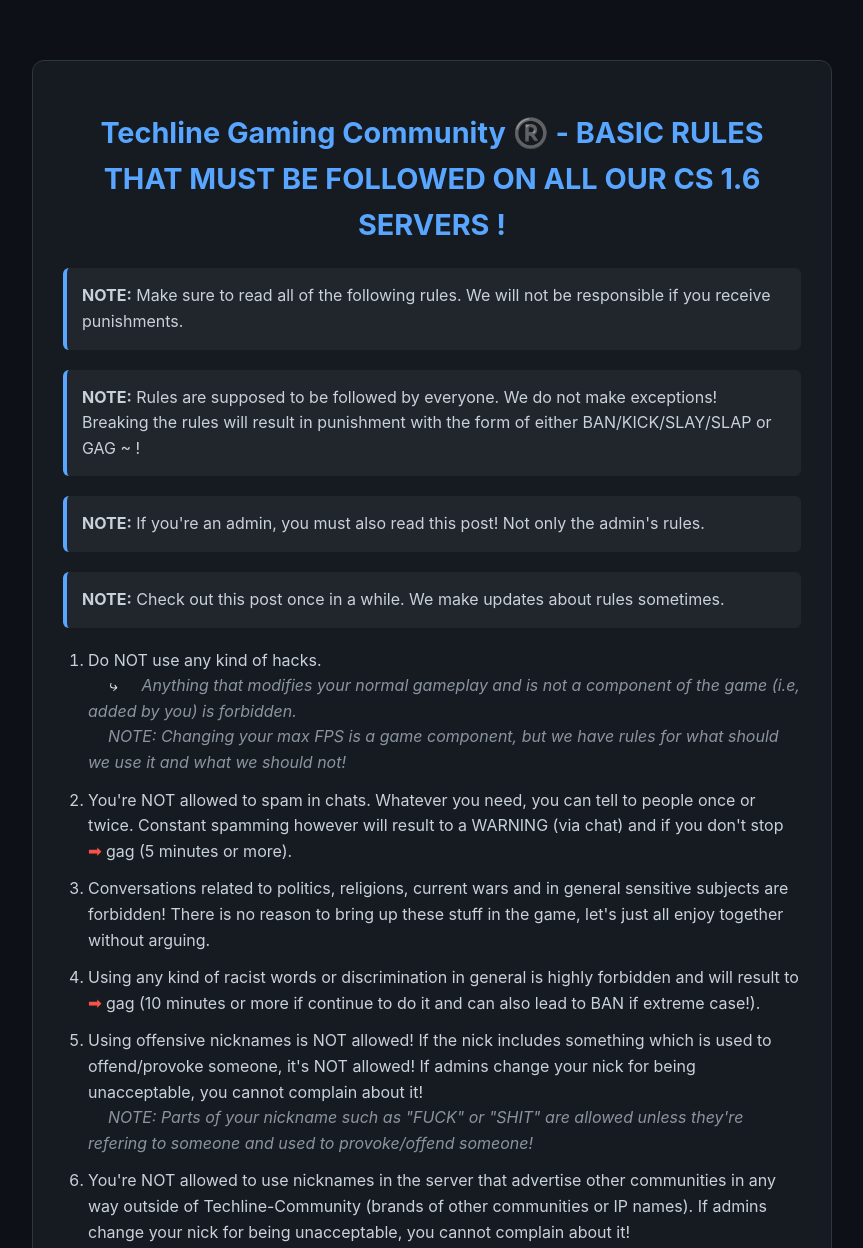
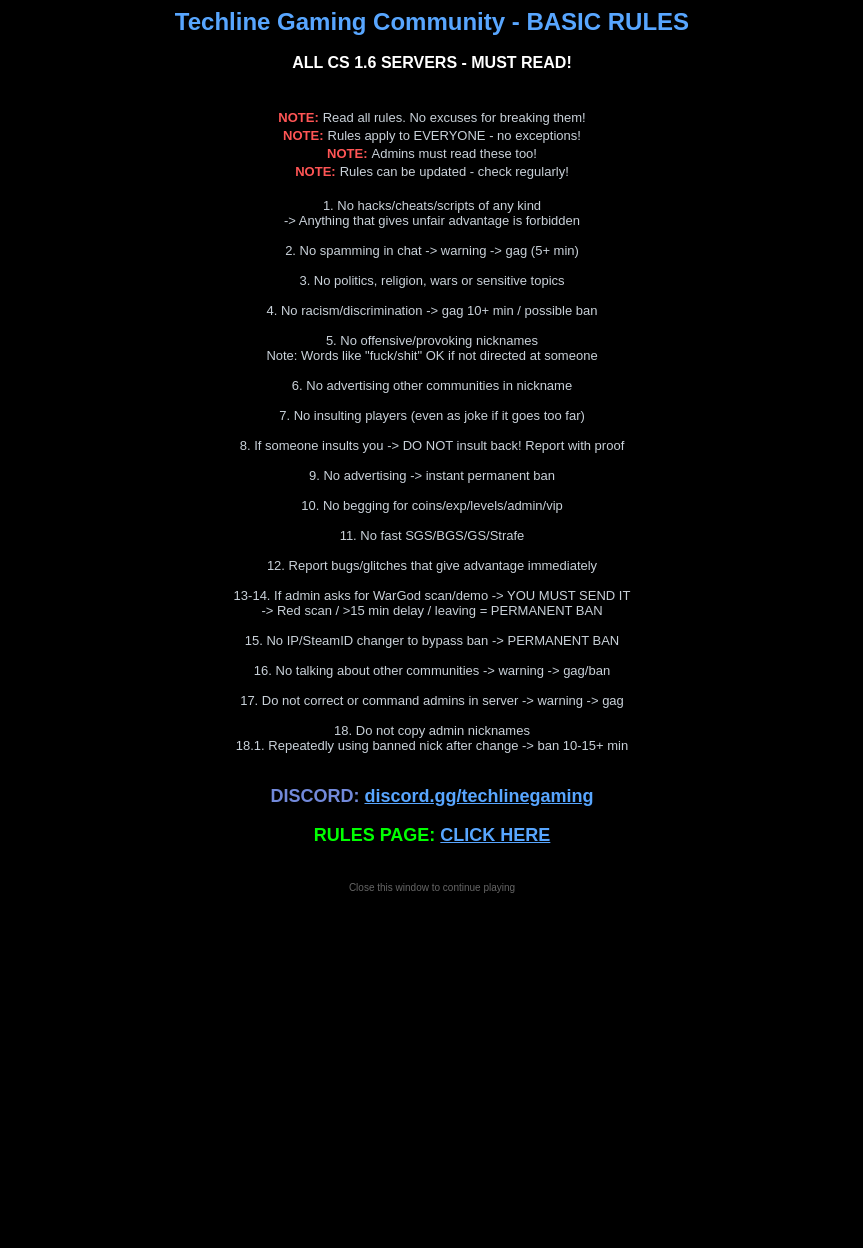
Before and after one commit to Eivor-ev/techline.github.io, a plain HTML site: page index.html in a window 1280 px wide. Shown: the top 1248 px of the page, without its empty margins (208-1071 px from the left). After the commit the page ends 901 px from the top, so only its background shows below. Drawn offline with Linux system fonts and the light colour scheme.

Commit message:
Update index.html

```diff
--- a/index.html
+++ b/index.html
@@ -1,162 +1,66 @@
-<!DOCTYPE html>
-<html lang="en">
+<html>
 <head>
-  <meta charset="UTF-8" />
-  <meta name="viewport" content="width=device-width, initial-scale=1.0"/>
-  <title>Techline Gaming Community Rules</title>
-  <style>
-    body {
-      font-family: -apple-system, BlinkMacSystemFont, "Segoe UI", Roboto, Oxygen-Sans, Ubuntu, Cantarell, sans-serif;
-      background: #0d1117;
-      color: #c9d1d9;
-      line-height: 1.6;
-      max-width: 800px;
-      margin: 40px auto;
-      padding: 20px;
-    }
-    h1 {
-      color: #58a6ff;
-      text-align: center;
-      font-size: 1.8em;
-    }
-    h2 {
-      color: #f0f6fc;
-      border-bottom: 1px solid #30363d;
-      padding-bottom: 10px;
-    }
-    ol, ul {
-      padding-left: 25px;
-    }
-    li {
-      margin: 12px 0;
-    }
-    .note {
-      background: #21262d;
-      border-left: 4px solid #58a6ff;
-      padding: 15px;
-      margin: 20px 0;
-      border-radius: 6px;
-    }
-    .rule-sub {
-      margin-left: 20px;
-      font-style: italic;
-      color: #8b949e;
-    }
-    .punishment {
-      color: #f85149;
-      font-weight: bold;
-    }
-    a {
-      color: #58a6ff;
-      text-decoration: none;
-    }
-    a:hover {
-      text-decoration: underline;
-    }
-    .discord {
-      text-align: center;
-      font-size: 1.2em;
-      margin-top: 40px;
-      padding: 20px;
-      background: #21262d;
-      border-radius: 12px;
-      border: 1px solid #30363d;
-    }
-    .container {
-      background: #161b22;
-      padding: 30px;
-      border-radius: 12px;
-      border: 1px solid #30363d;
-    }
-    .arrow-sub {
-      color: #f0f6fc;
-    }
-    .arrow-punish {
-      color: #f85149;
-    }
-  </style>
+<title>Techline Gaming Community Rules</title>
 </head>
-<body>
-  <div class="container">
-    <h1>Techline Gaming Community ®️ - BASIC RULES THAT MUST BE FOLLOWED ON ALL OUR CS 1.6 SERVERS !</h1>
+<body bgcolor="#000000" text="#c9d1d9" link="#58a6ff" vlink="#58a6ff" alink="#58a6ff">
+<center>
+<font face="Arial" size="5" color="#58a6ff"><b>Techline Gaming Community - BASIC RULES</b></font>
+<br><br>
+<font face="Arial" size="3" color="#ffffff"><b>ALL CS 1.6 SERVERS - MUST READ!</b></font>
+<br><br><br>
 
-    <div class="note">
-      <strong>NOTE:</strong> Make sure to read all of the following rules. We will not be responsible if you receive punishments.
-    </div>
+<font face="Arial" size="2" color="#ff5555"><b>NOTE:</b></font> <font face="Arial" size="2">Read all rules. No excuses for breaking them!</font><br>
+<font face="Arial" size="2" color="#ff5555"><b>NOTE:</b></font> <font face="Arial" size="2">Rules apply to EVERYONE - no exceptions!</font><br>
+<font face="Arial" size="2" color="#ff5555"><b>NOTE:</b></font> <font face="Arial" size="2">Admins must read these too!</font><br>
+<font face="Arial" size="2" color="#ff5555"><b>NOTE:</b></font> <font face="Arial" size="2">Rules can be updated - check regularly!</font>
+<br><br>
 
-    <div class="note">
-      <strong>NOTE:</strong> Rules are supposed to be followed by everyone. We do not make exceptions! Breaking the rules will result in punishment with the form of either BAN/KICK/SLAY/SLAP or GAG ~ !
-    </div>
+<font face="Arial" size="2">
+1. No hacks/cheats/scripts of any kind<br>
+   -> Anything that gives unfair advantage is forbidden<br><br>
 
-    <div class="note">
-      <strong>NOTE:</strong> If you're an admin, you must also read this post! Not only the admin's rules.
-    </div>
+2. No spamming in chat -> warning -> gag (5+ min)<br><br>
 
-    <div class="note">
-      <strong>NOTE:</strong> Check out this post once in a while. We make updates about rules sometimes.
-    </div>
+3. No politics, religion, wars or sensitive topics<br><br>
 
-    <ol>
-      <li>Do NOT use any kind of hacks.<br>
-        <span class="rule-sub arrow-sub">⤷ </span><span class="rule-sub">Anything that modifies your normal gameplay and is not a component of the game (i.e, added by you) is forbidden.</span><br>
-        <span class="rule-sub">NOTE: Changing your max FPS is a game component, but we have rules for what should we use it and what we should not!</span>
-      </li>
+4. No racism/discrimination -> gag 10+ min / possible ban<br><br>
 
-      <li>You're NOT allowed to spam in chats. Whatever you need, you can tell to people once or twice. Constant spamming however will result to a WARNING (via chat) and if you don't stop <span class="punishment arrow-punish">➟</span> gag (5 minutes or more).</li>
+5. No offensive/provoking nicknames<br>
+   Note: Words like "fuck/shit" OK if not directed at someone<br><br>
 
-      <li>Conversations related to politics, religions, current wars and in general sensitive subjects are forbidden! There is no reason to bring up these stuff in the game, let's just all enjoy together without arguing.</li>
+6. No advertising other communities in nickname<br><br>
 
-      <li>Using any kind of racist words or discrimination in general is highly forbidden and will result to <span class="punishment arrow-punish">➟</span> gag (10 minutes or more if continue to do it and can also lead to BAN if extreme case!).</li>
+7. No insulting players (even as joke if it goes too far)<br><br>
 
-      <li>Using offensive nicknames is NOT allowed! If the nick includes something which is used to offend/provoke someone, it's NOT allowed! If admins change your nick for being unacceptable, you cannot complain about it!<br>
-        <span class="rule-sub">NOTE: Parts of your nickname such as "FUCK" or "SHIT" are allowed unless they're refering to someone and used to provoke/offend someone!</span>
-      </li>
+8. If someone insults you -> DO NOT insult back! Report with proof<br><br>
 
-      <li>You're NOT allowed to use nicknames in the server that advertise other communities in any way outside of Techline-Community (brands of other communities or IP names). If admins change your nick for being unacceptable, you cannot complain about it!</li>
+9. No advertising -> instant permanent ban<br><br>
 
-      <li>Do NOT insult anyone! You can curse and use words such as "shit" or "fuck" unless they are pointed towards someone, to offend/provoke them!<br>
-        <span class="rule-sub">NOTE: You can joke with your friends BUT keep it to a considerable limit! Don't take it too far! You will receive punishments!</span>
-      </li>
+10. No begging for coins/exp/levels/admin/vip<br><br>
 
-      <li>If someone insults you, do NOT insult back! If you do, then both of you will get punished. If you wish to get justice then, don't insult back and report it to the staff team using #support-ticket and sending the proof required (Demo, screenshots, must explain the situation clearly as well).</li>
+11. No fast SGS/BGS/GS/Strafe<br><br>
 
-      <li>Advertisement is NOT allowed! It will result in an instant permanent ban from our servers!</li>
+12. Report bugs/glitches that give advantage immediately<br><br>
 
-      <li>Do NOT beg for things like: Coins, Exp, Levels, Admin access or Gold Vip privileges!</li>
+13-14. If admin asks for WarGod scan/demo -> YOU MUST SEND IT<br>
+    -> Red scan / >15 min delay / leaving = PERMANENT BAN<br><br>
 
-      <li>Doing SGS, BGS, GS or STRAFE too fast is forbidden!</li>
+15. No IP/SteamID changer to bypass ban -> PERMANENT BAN<br><br>
 
-      <li>If you notice any BUGS or GLITCHES that can give unfair advantage, immediately go on discord and report to the staff team so they can fix it as soon as possible!</li>
+16. No talking about other communities -> warning -> gag/ban<br><br>
 
-      <li>If an admin is suspecting you for cheating/scripting and asks you for proof (WarGod Scan/Demo), you're obligated to follow his command. Ignoring the admin or keep playing like nothing happened will result to <span class="punishment arrow-punish">➟</span> Permanent ban! Leaving server after the admin asked you for WarGod Scan/Demo will result to <span class="punishment arrow-punish">➟</span> Permanent ban!</li>
+17. Do not correct or command admins in server -> warning -> gag<br><br>
 
-      <li>If you obey the admin's order and you send the scan, having a red WarGod Scan will result to <span class="punishment arrow-punish">➟</span> Permanent ban! If you wish to ask anything about your situation or how to solve it, contact managers in discord by opening #ticket-support.</li>
+18. Do not copy admin nicknames<br>
+18.1. Repeatedly using banned nick after change -> ban 10-15+ min<br><br>
+</font>
 
-      <li>If it takes you more than 15 minutes to send a single WarGod Scan, you'll receive <span class="punishment arrow-punish">➟</span> Permanent ban!</li>
-
-      <li>Using IP or SteamID Changer to by-pass ban is forbidden and will result to <span class="punishment arrow-punish">➟</span> Permanent ban!</li>
-
-      <li>Discussing about different communities/servers outside of Techline-Community is NOT allowed. You'll receive a WARNING to stop. If you keep doing it <span class="punishment arrow-punish">➟</span> gag (10 minutes or more and can also lead to ban!).</li>
-
-      <li>You're NOT allowed to correct admins, or question their choices in server, or try to tell them what to do in certain situations. Let them do what they are supposed to do. You'll receive a WARNING via chat and if don't stop <span class="punishment arrow-punish">➟</span> gag (10 minutes). If you think they did something wrong you can always report them to FOUNDERS (via #ticket-support in discord or here in complaints section).</li>
-
-      <li>You're NOT allowed to use the exact same nickname with an admin if you're a regular player. If the admin decides to change your name because it's identical to his, you cannot complain about it.</li>
-
-      <li>If you keep trying to use the nickname that admins told you to change a million times, you'll receive <span class="punishment arrow-punish">➟</span> ban (10-15 minutes or more!).</li>
-    </ol>
-
-    <div class="discord">
-      <strong>DISCORD:</strong> <a href="https://discord.gg/techlinegaming" target="_blank">https://discord.gg/techlinegaming</a>
-      <br>or simply discord.gg/techlinegaming
-    </div>
-
-    <p style="text-align:center; margin-top:50px;">
-      Last updated: <span id="date"></span>
-    </p>
-  </div>
-
-  <script>
-    document.getElementById("date").textContent = new Date().toLocaleDateString();
-  </script>
+<br>
+<font face="Arial" size="4" color="#7289DA"><b>DISCORD: <a href="https://discord.gg/techlinegaming">discord.gg/techlinegaming</a></b></font>
+<br><br>
+<font face="Arial" size="4" color="#00FF00"><b>RULES PAGE: <a href="https://YOURUSERNAME.github.io/YOUR-REPO/">CLICK HERE</a></b></font>
+<br><br><br>
+<font face="Arial" size="1" color="#666666">Close this window to continue playing</font>
+</center>
 </body>
 </html>
```
